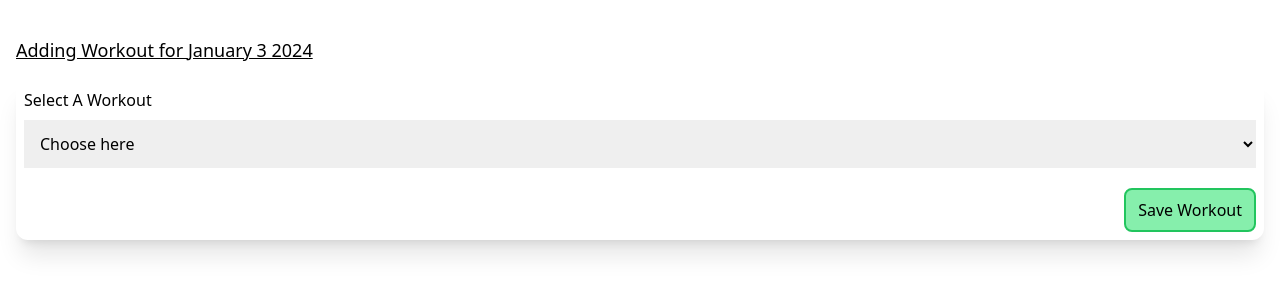
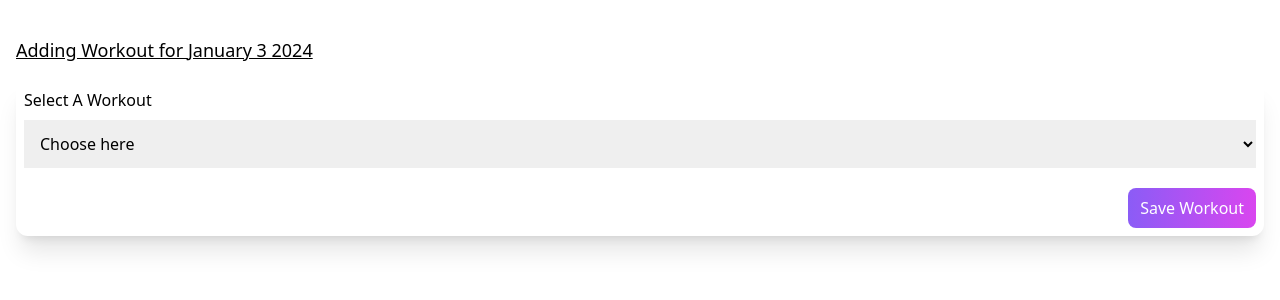
Before and after one commit to Sashankr/gym-progress-tracker, a React (Vite) app: page /add-workout in a window 1280 px wide. Shown: the top 300 px of the page. Built offline with nearby package versions, Linux system fonts and the light colour scheme.

Commit message:
added workout mappings

```diff
--- a/src/components/Exercise.jsx
+++ b/src/components/Exercise.jsx
@@ -36,9 +36,15 @@ const Exercise = ({ currentWorkout }) => {
           ))}
         </select>
       </div>
-      <div>
-        <button className="">Start Workout for {exerciseName}</button>
-      </div>
+      {currentExercise !== "" ? (
+        <div>
+          <button className="px-3 py-2 bg-teal-500 text-white mt-5 rounded-lg">
+            Start {exerciseName} Workout
+          </button>
+        </div>
+      ) : (
+        ""
+      )}
     </div>
   );
 };
--- a/src/pages/WorkoutPage/index.jsx
+++ b/src/pages/WorkoutPage/index.jsx
@@ -52,7 +52,7 @@ const WorkoutPage = () => {
             ""
           )}
           <div className="flex justify-end mt-5">
-            <button className="bg-green-300 border-2 border-green-500 px-3 py-2 transition rounded-lg hover:bg-green-500 hover:text-white">
+            <button className="bg-gradient-to-r from-violet-500 to-fuchsia-500  px-3 py-2 transition rounded-lg text-white">
               Save Workout
             </button>
           </div>
```
